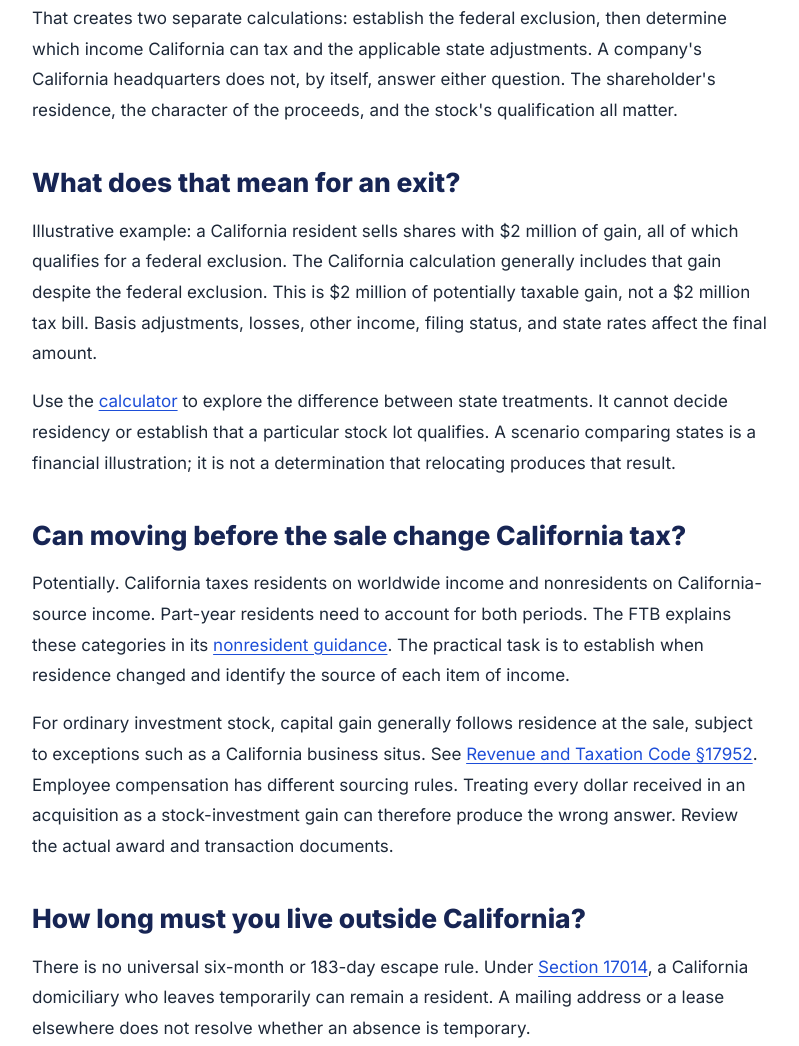
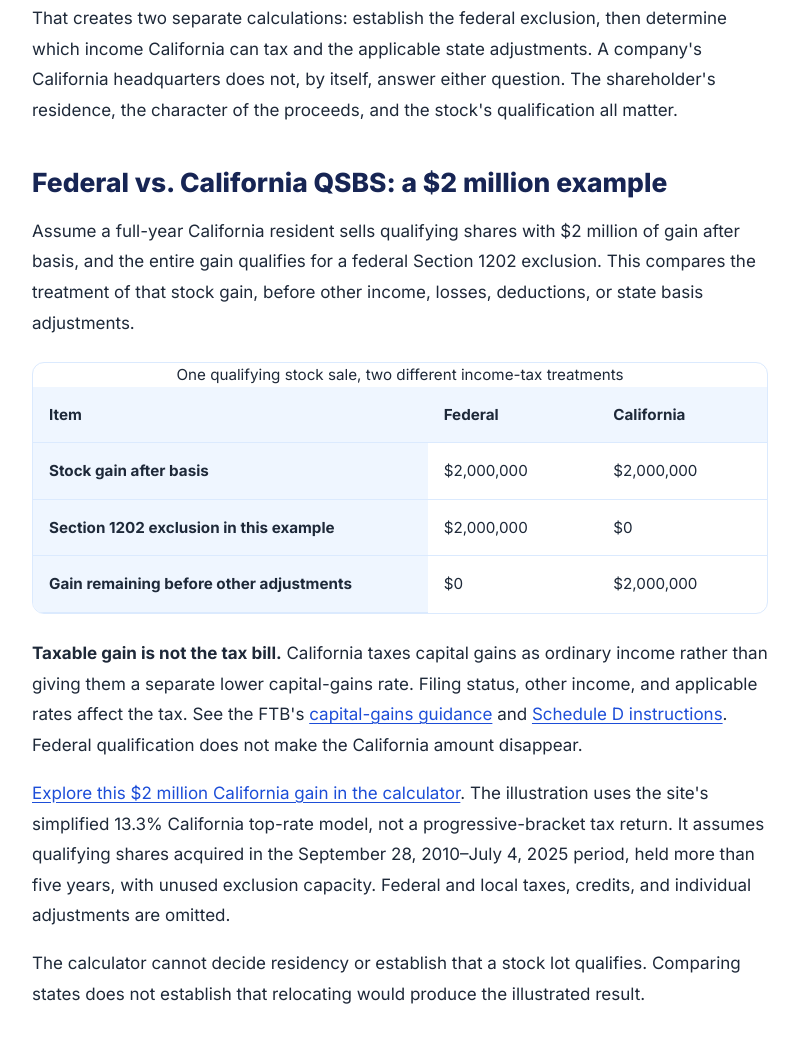
Before and after one commit to qsbsfacts/website, an Astro site: page /california-qsbs in a window 1280 px wide. Shown: the part 859-1905 px from the top of the page, without its empty margins (240-1039 px from the left). Built offline with nearby package versions, Linux system fonts and the light colour scheme; Astro itself is replaced by a stand-in of ours.

Commit message:
Test explicit California QSBS search answer and comparison (#17)

```diff
--- a/docs/inbound-experiment.md
+++ b/docs/inbound-experiment.md
@@ -66,3 +66,14 @@ Observe September 18–October 1; assess October 2 using the available complete
 Daily monitoring supports a weekly build-and-learn cycle. Low exposure is a discoverability problem to work on, not a prerequisite that must resolve before trying anything. At each weekly review, choose and ship one bounded discovery experiment grounded in observed queries, an actual search task, or an indexing problem; record the hypothesis, distribution mechanism, metric, and review date. If no defensible experiment is found, record the research and concrete blocker rather than repeating “insufficient data.”
 
 Keep each experiment stable for its stated window except for fixes. Prefer a distinct page/task or reusable resource over repeatedly rewriting the same titles. Do not call internal links, a new asset, or a shipped page proof of broader distribution: confirm actual search/referral exposure. No outbound messaging, paid promotion, or new personal-data collection is authorized. First next weekly selection: September 21. Keep the October 14 overall assessment.
+
+
+## Discovery experiment 3 — September 21, 2026
+
+Hypothesis: people seeing the existing `/california-qsbs/` guide for California QSBS searches are more likely to visit when its search title states the answer (no state exclusion) and its description promises a concrete federal-versus-state example. The page now has a static, sourced comparison table for a fully federally excluded $2 million gain and a matching link to the existing calculator. No new competing URL or financial-input collection is introduced.
+
+Distribution mechanism: organic search on an already surfaced canonical California guide. This is a bounded search-presentation and answer experiment, not a claim that the title will be displayed verbatim or that publishing guarantees distribution. The table is accessible in initial HTML. No indexing request is required. The existing eligibility checklist and its observation window remain unchanged.
+
+Observe September 22–October 5; review October 6 against September 7–20, using complete dates where available and recording lag. Primary metrics: California-page search impressions, clicks and CTR, with query/position/device mix to distinguish exposure and ranking changes from click behavior. Secondary: organic landings and `guide_to_calculator` event users on the California page; inspect calculator use separately unless a same-cohort report supports linkage. Existing privacy sanitization and QA exclusion apply. No new event or personal data is needed.
+
+Keep the title, description and example stable during the observation window except for confirmed fixes. Fewer than 50 organic California landings is insufficient exposure to judge engagement; report search-presentation evidence separately and avoid attributing observed changes causally. At review, retain, revise or end the experiment based on exposure, relevance and behavior. Next weekly discovery selection September 28; preserve the October 2 checklist and October 14 overall assessments.
--- a/src/pages/california-qsbs.astro
+++ b/src/pages/california-qsbs.astro
@@ -43,8 +43,8 @@ const related = [
 ];
 ---
 <Guide
-  title="California QSBS: Taxes, Residency, and Moving"
-  description="Does California tax QSBS gains? Understand federal versus state treatment, moving before a stock sale, residency, and employee equity sourcing."
+  title="California QSBS Tax: No State Exclusion, With Examples"
+  description="California does not allow the federal QSBS exclusion. Compare federal and California treatment of a $2 million gain, then explore a state-tax example."
   heading="California QSBS: state taxes, residency, and moving before an exit"
   summary="California does not recognize the federal QSBS exclusion. A genuine change of residence can matter, but there is no universal number of days outside the state that makes a stock sale tax-free."
   canonicalPath="/california-qsbs/"
@@ -56,9 +56,20 @@ const related = [
   <p>No. A stock sale can qualify for a federal Section 1202 exclusion and still produce taxable California gain. California also does not conform to the Section 1045 QSBS rollover. The FTB's <a href="https://www.ftb.ca.gov/forms/2025/2025-540-d-instructions.html">Schedule D instructions</a> expressly identify both differences. California nonconformity does not itself disqualify the stock federally.</p>
   <p>That creates two separate calculations: establish the federal exclusion, then determine which income California can tax and the applicable state adjustments. A company's California headquarters does not, by itself, answer either question. The shareholder's residence, the character of the proceeds, and the stock's qualification all matter.</p>
 
-  <h2>What does that mean for an exit?</h2>
-  <p>Illustrative example: a California resident sells shares with $2 million of gain, all of which qualifies for a federal exclusion. The California calculation generally includes that gain despite the federal exclusion. This is $2 million of potentially taxable gain, not a $2 million tax bill. Basis adjustments, losses, other income, filing status, and state rates affect the final amount.</p>
-  <p>Use the <a href="/calculator/">calculator</a> to explore the difference between state treatments. It cannot decide residency or establish that a particular stock lot qualifies. A scenario comparing states is a financial illustration; it is not a determination that relocating produces that result.</p>
+  <h2 id="federal-vs-california">Federal vs. California QSBS: a $2 million example</h2>
+  <p>Assume a full-year California resident sells qualifying shares with $2 million of gain after basis, and the entire gain qualifies for a federal Section 1202 exclusion. This compares the treatment of that stock gain, before other income, losses, deductions, or state basis adjustments.</p>
+  <div class="table-scroll"><table>
+    <caption>One qualifying stock sale, two different income-tax treatments</caption>
+    <thead><tr><th scope="col">Item</th><th scope="col">Federal</th><th scope="col">California</th></tr></thead>
+    <tbody>
+      <tr><th scope="row">Stock gain after basis</th><td>$2,000,000</td><td>$2,000,000</td></tr>
+      <tr><th scope="row">Section 1202 exclusion in this example</th><td>$2,000,000</td><td>$0</td></tr>
+      <tr><th scope="row">Gain remaining before other adjustments</th><td>$0</td><td>$2,000,000</td></tr>
+    </tbody>
+  </table></div>
+  <p><strong>Taxable gain is not the tax bill.</strong> California taxes capital gains as ordinary income rather than giving them a separate lower capital-gains rate. Filing status, other income, and applicable rates affect the tax. See the FTB's <a href="https://www.ftb.ca.gov/file/personal/income-types/capital-gains-and-losses.html">capital-gains guidance</a> and <a href="https://www.ftb.ca.gov/forms/2025/2025-540-d-instructions.html">Schedule D instructions</a>. Federal qualification does not make the California amount disappear.</p>
+  <p><a href="/calculator/?state=CA&amp;exit=2000000&amp;period=2010-2025&amp;year=2026">Explore this $2 million California gain in the calculator</a>. The illustration uses the site's simplified 13.3% California top-rate model, not a progressive-bracket tax return. It assumes qualifying shares acquired in the September 28, 2010–July 4, 2025 period, held more than five years, with unused exclusion capacity. Federal and local taxes, credits, and individual adjustments are omitted.</p>
+  <p>The calculator cannot decide residency or establish that a stock lot qualifies. Comparing states does not establish that relocating would produce the illustrated result.</p>
 
   <h2>Can moving before the sale change California tax?</h2>
   <p>Potentially. California taxes residents on worldwide income and nonresidents on California-source income. Part-year residents need to account for both periods. The FTB explains these categories in its <a href="https://www.ftb.ca.gov/file/personal/residency-status/part-year-and-nonresident.html">nonresident guidance</a>. The practical task is to establish when residence changed and identify the source of each item of income.</p>
```
